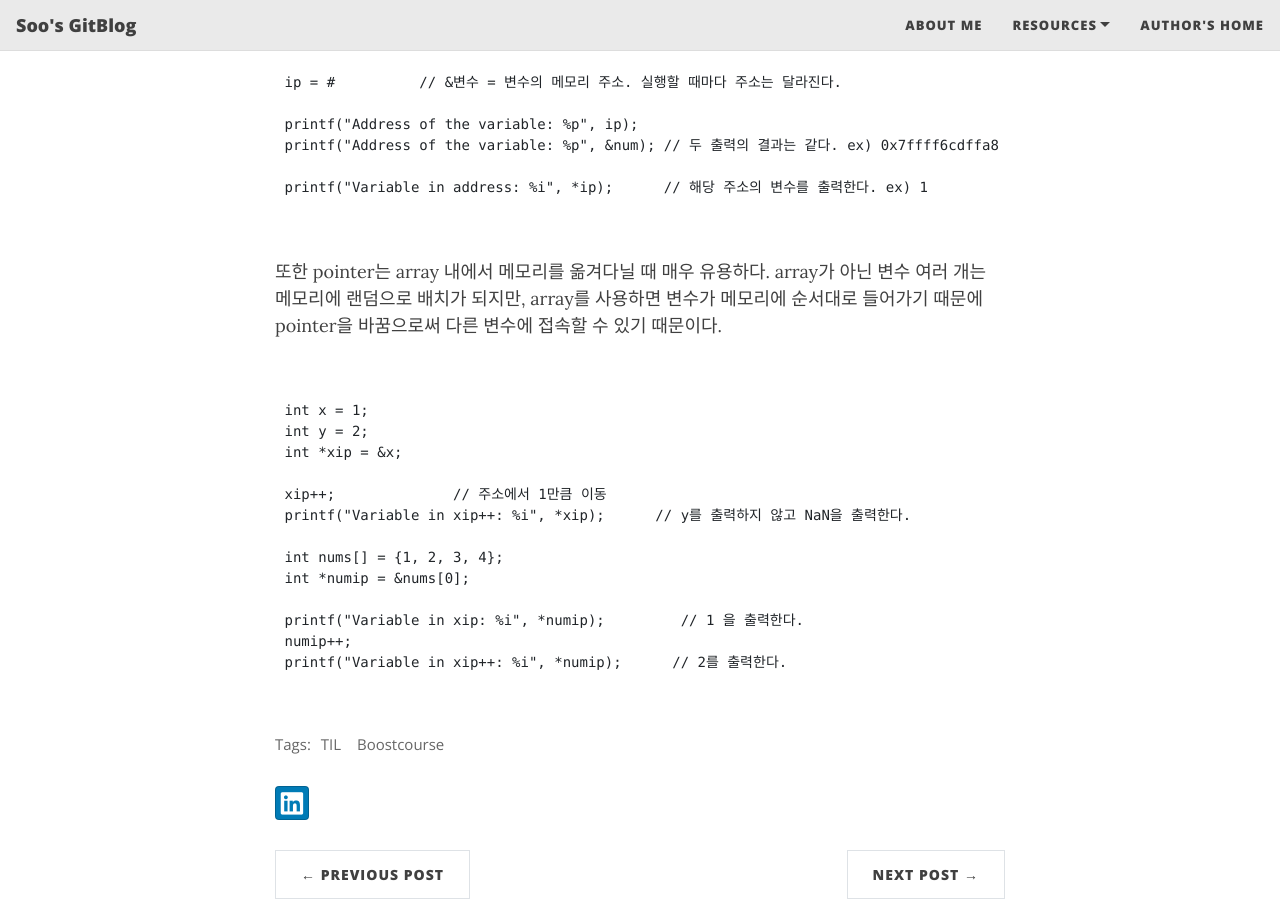
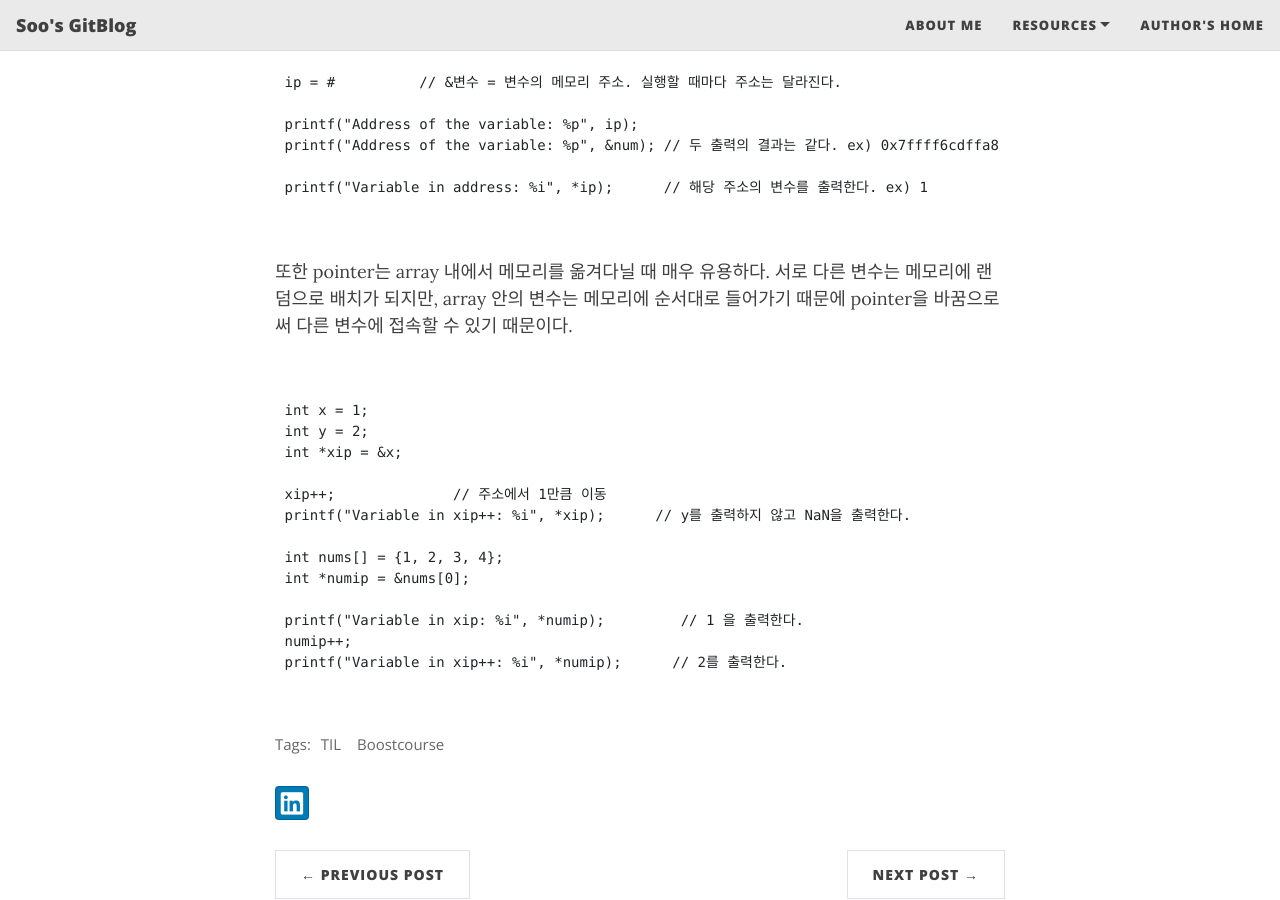
Before and after one commit to Soo-Im/Soo-Im.github.io, a Jekyll site: the page built from _posts/2021-01-18-Boostcourse-3.md, in a window 1280 px wide and 900 px high, scrolled down 3681 px. Built offline with Jekyll 4.4.1, drawn with Linux system fonts in a browser that asks for light colours; nearby versions of some CDN libraries.

Commit message:
Update 2021-01-18-Boostcourse-3.md

```diff
--- a/_posts/2021-01-18-Boostcourse-3.md
+++ b/_posts/2021-01-18-Boostcourse-3.md
@@ -132,7 +132,7 @@ printf("Variable in address: %i", *ip);      // 해당 주소의 변수를 출
 </code>
 </pre>
 
-또한 pointer는 array 내에서 메모리를 옮겨다닐 때 매우 유용하다. array가 아닌 변수 여러 개는 메모리에 랜덤으로 배치가 되지만, array를 사용하면 변수가 메모리에 순서대로 들어가기 때문에 pointer을 바꿈으로써 다른 변수에 접속할 수 있기 때문이다.
+또한 pointer는 array 내에서 메모리를 옮겨다닐 때 매우 유용하다. 서로 다른 변수는 메모리에 랜덤으로 배치가 되지만, array 안의 변수는 메모리에 순서대로 들어가기 때문에 pointer을 바꿈으로써 다른 변수에 접속할 수 있기 때문이다.
 <pre>
 <code>
 int x = 1;
```
